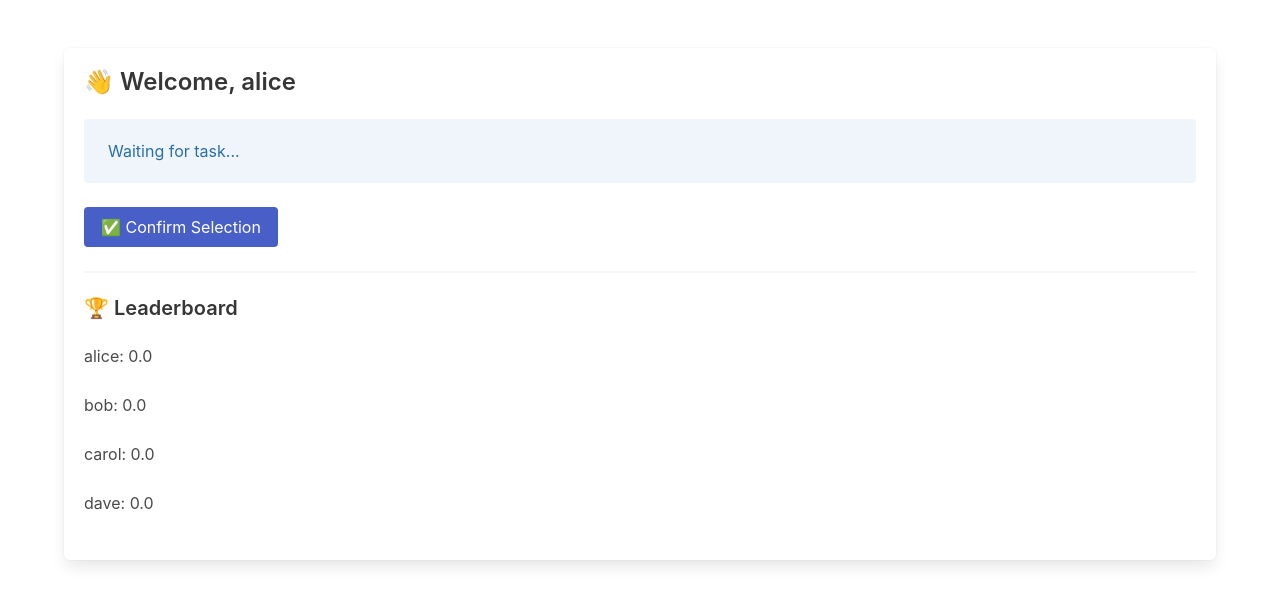
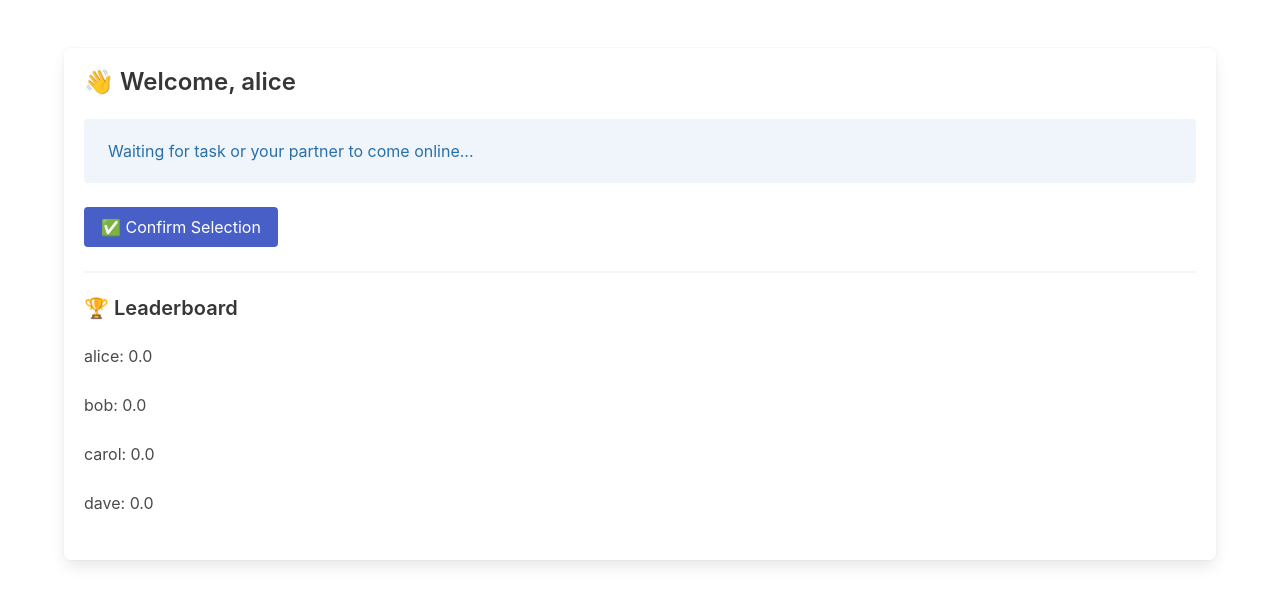
Before and after one commit to zzp-coder/GPR_Game, a Flask app: page /game in a window 1280 px wide. Shown: the top 600 px of the page. Run offline with Flask 3, Linux system fonts and the light colour scheme; a user stored in the database is signed in; data comes from the database, SQL or seed files in the repository; some libraries are stand-ins or nearby versions.

Commit message:
add function: wait partner online

```diff
--- a/app.py
+++ b/app.py
@@ -53,6 +53,14 @@ def admin():
         return redirect('/')
     return render_template('admin.html')
 
+@app.route('/admin/online')
+def admin_online():
+    html = "<h3>Online Users</h3><table><tr><th>Username</th><th>Socket ID</th></tr>"
+    for u, sid in online_users.items():
+        html += f"<tr><td>{u}</td><td>{sid}</td></tr>"
+    html += "</table><a href='/admin'>Back to Admin</a>"
+    return render_template_string(html)
+
 @socketio.on('join')
 def handle_join(data):
     username = data['username']
@@ -62,6 +70,10 @@ def handle_join(data):
         return
     room = f'{username}_{partner}' if username < partner else f'{partner}_{username}'
     join_room(room)
+
+    if partner not in online_users:
+        socketio.emit('waiting_partner', {}, to=request.sid)
+        return
 
     if room not in current_tasks:
         index = get_or_create_progress(room)
@@ -245,15 +257,12 @@ def admin_reset_db():
         return redirect('/')
 
     if request.method == "POST":
-        # 备份旧数据库
         if os.path.exists(DB_PATH):
             shutil.copy(DB_PATH, DB_PATH + ".bak")
 
-        # 删除旧数据库
         if os.path.exists(DB_PATH):
             os.remove(DB_PATH)
 
-        # 重新初始化
         os.system("python3 init_db.py")
 
         return render_template_string("""
--- a/static/main.js
+++ b/static/main.js
@@ -34,7 +34,12 @@ function startSocket(username) {
     document.getElementById("status").innerText = "🟡 Waiting for your selection...";
   });
 
-  // ✅ 新增：响应匹配失败事件
+  // 新增：伙伴未上线时的等待状态
+  socket.on("waiting_partner", () => {
+    document.getElementById("status").innerText = "⏳ Waiting for your partner to come online...";
+  });
+
+  // 匹配失败的提示
   socket.on("attempt_failed", data => {
     const msg = `Selections do not match! You have ${data.remaining} attempt(s) left.`;
     document.getElementById("status").innerText = msg;
--- a/templates/admin.html
+++ b/templates/admin.html
@@ -15,6 +15,7 @@
         <a class="button is-link" href="/admin/download-users" target="_blank">⬇️ Download Users CSV</a>
         <a class="button is-link" href="/admin/download-matches" target="_blank">⬇️ Download Matches CSV</a>
         <a class="button is-danger" href="/admin/download-db" download>📥 Download Raw DB</a>
+        <a class="button is-success" href="/admin/online" target="_blank">🟢 View Online Users</a>
         <p><a href="/admin/reset-db">🧨 Reset Database (Admin Only)</a></p>
       </div>
     </div>
--- a/templates/game.html
+++ b/templates/game.html
@@ -37,7 +37,9 @@
         <h2 class="title is-4">👋 Welcome, {{ username }}</h2>
         <div id="paragraph-box" class="content"></div>
 
-        <div id="status" class="notification is-info is-light">Waiting for task...</div>
+        <div id="status" class="notification is-info is-light">
+          Waiting for task or your partner to come online...
+        </div>
 
         <button class="button is-link" onclick="submitSelection()">✅ Confirm Selection</button>
 
```
